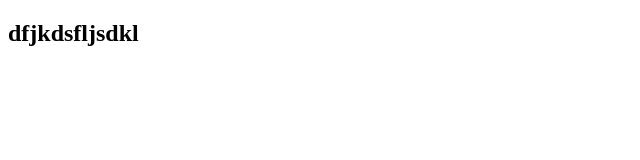
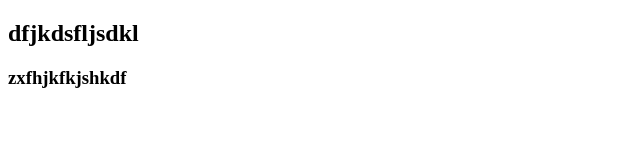
Before and after one commit to lorpottelija/git_test_pr, a plain HTML site: page index.html in a window 1280 px wide. Shown: the whole page, without its empty margins (0-640 px from the left). Drawn offline with Linux system fonts and the light colour scheme.

Commit message:
h3 changes

```diff
--- a/index.html
+++ b/index.html
@@ -4,9 +4,9 @@
     <meta charset="UTF-8">
     <meta name="viewport" content="width=device-width, initial-scale=1.0">
     <title>Hello world!</title>
-    <h2>dfjkdsfljsdkl</h2>
 </head>
 <body>
-
+    <h2>dfjkdsfljsdkl</h2>
+    <h3>zxfhjkfkjshkdf</h3>
 </body>
 </html>
```
